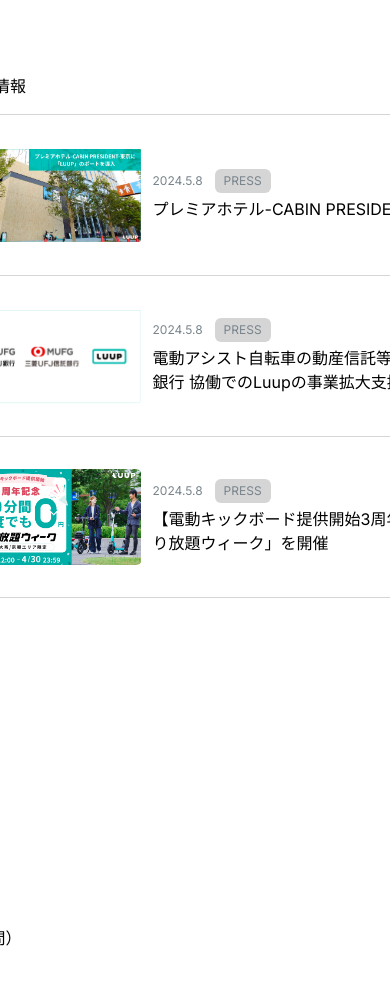
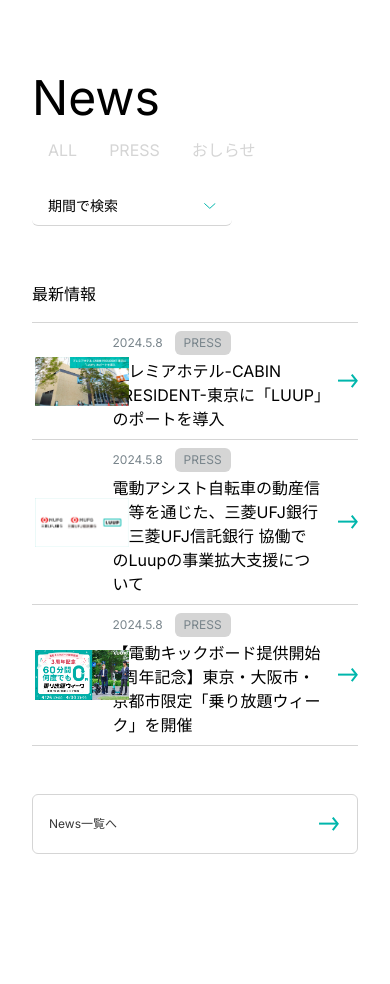
Before and after one commit to nyantama0616/clone-luup, a Next.js app: page / in a window 390 px wide. Shown: the part 7520-8504 px from the top of the page. Built offline with nearby package versions, Linux system fonts and the light colour scheme.

Commit message:
Newsをスマホ対応させてみた

```diff
--- a/src/commons/components/atoms/ImageZoomable/ImageZoomable.tsx
+++ b/src/commons/components/atoms/ImageZoomable/ImageZoomable.tsx
@@ -6,12 +6,14 @@
 interface ImageZoomableProps extends GeneralProps2 {
     imageInfo: IImageInfo;
     isHovered?: boolean;
+    rounded?: boolean;
 }
 
 // TODO: 最初にunhoveredのクラスがついてしまう
-function ImageZoomable({ imageInfo, className = '', isHovered = false }: ImageZoomableProps): JSX.Element {
+function ImageZoomable({ imageInfo, className = '', isHovered = false, rounded=true }: ImageZoomableProps): JSX.Element {
     const hoverClassName = isHovered ? 'image-zoomable-hovered' : 'image-zoomable-unhovered';
-    const _className = `flex justify-center items-center overflow-hidden rounded-md ${className}`;
+    const roundedClassName = rounded ? 'rounded-md' : '';
+    const _className = `flex justify-center items-center overflow-hidden ${roundedClassName} ${className}`;
     const childClassName = `bg-center bg-cover ${hoverClassName}`;
     const bgImage = `url(${imageInfo.path})`;
 
--- a/src/commons/components/organisms/News/News.tsx
+++ b/src/commons/components/organisms/News/News.tsx
@@ -7,15 +7,19 @@
 import ArrowRightIcon from "@/commons/assets/icons/arrow-right.svg";
 import ImageZoomable from "../../atoms/ImageZoomable/ImageZoomable";
 import { useState } from "react";
+import { useMediaQuery, mediaQuery } from "@/commons/hooks/useMediaQuery";
 
 function News() {
+    const isMobile = useMediaQuery(mediaQuery.sp);
+    const imageWidth = isMobile ? 94 : 178;
+
     return (
         <div className="flex justify-center">
-            <div className="flex space-x-24 w-[1250px] bg-white px-24 pb-16 rounded-md relative">
-                <div className="col-span-1 flex flex-col space-y-4 w-[200px] h-[370px] pt-16 sticky top-0">
+            <div className="flex flex-col space-y-12 md:space-y-0 md:flex-row md:space-x-24 w-full md:w-[1250px] bg-white px-8 md:px-24 pb-16 rounded-md relative">
+                <div className="flex flex-col space-y-4 md:w-[200px] md:h-[370px] pt-16 md:sticky top-0">
                     <div>
                         <h1 className="text-5xl mb-2">News</h1>
-                        <ul>
+                        <ul className="flex md:flex-col">
                             <li>
                                 <LinkButtonPlain label="ALL" textAlign="left" className="text-gray-200"/>
                             </li>
@@ -30,19 +34,21 @@
                         </ul>
                     </div>
 
-                    <DropdownPeriod className="h-12 text-sm"/>
+                    <DropdownPeriod className="w-[200px] h-12 text-sm z-10"/>
 
-                    <LinkButtonWithIcon label="News一覧へ" className="text-sm"/>
+                    <LinkButtonWithIcon label="News一覧へ" className="hidden md:flex w-[200px] text-sm"/>
                 </div>
 
-                <div className="col-span-3 pt-16 w-[750px]">
+                <div className="md:pt-16 md:w-[750px]">
                     <h5 className="pb-4">最新情報</h5>
                     <ul>
-                        <NewsItem imageInfo={ImageInfos.News0.changeWidth(178)} date={new Date()} title="プレミアホテル-CABIN PRESIDENT-東京に「LUUP」のポートを導入"/>
-                        <NewsItem imageInfo={ImageInfos.News1.changeWidth(178)} date={new Date()} title="電動アシスト自転車の動産信託等を通じた、三菱UFJ銀行と三菱UFJ信託銀行 協働でのLuupの事業拡大支援について"/>
-                        <NewsItem imageInfo={ImageInfos.News2.changeWidth(178)} date={new Date()} title="【電動キックボード提供開始3周年記念】東京・大阪市・京都市限定「乗り放題ウィーク」を開催" className="border-b"/>
+                        <NewsItem imageInfo={ImageInfos.News0.changeWidth(imageWidth)} date={new Date()} title="プレミアホテル-CABIN PRESIDENT-東京に「LUUP」のポートを導入"/>
+                        <NewsItem imageInfo={ImageInfos.News1.changeWidth(imageWidth)} date={new Date()} title="電動アシスト自転車の動産信託等を通じた、三菱UFJ銀行と三菱UFJ信託銀行 協働でのLuupの事業拡大支援について"/>
+                        <NewsItem imageInfo={ImageInfos.News2.changeWidth(imageWidth)} date={new Date()} title="【電動キックボード提供開始3周年記念】東京・大阪市・京都市限定「乗り放題ウィーク」を開催" className="border-b"/>
                     </ul>
                 </div>
+
+                <LinkButtonWithIcon label="News一覧へ" className="md:hidden w-full h-[60px] text-xs" />
             </div>
         </div>
     );
@@ -63,9 +69,9 @@
 
     return (
         <li className={_className}>
-            <a className="grid grid-cols-4 pt-8 pb-8 gap-4" href="#" onMouseEnter={handleMouseEnter} onMouseLeave={handleMouseLeave}>
+            <a className="grid grid-cols-4 py-2 md:py-8 md:gap-4 items-center" href="#" onMouseEnter={handleMouseEnter} onMouseLeave={handleMouseLeave}>
                 {/* <MyImage info={imageInfo} /> */}
-                <ImageZoomable imageInfo={imageInfo} isHovered={isHovered} className="w-[180px] h-[96px]"/>
+                <ImageZoomable imageInfo={imageInfo} isHovered={isHovered} className="w-[100px] h-[50px] md:w-[180px] md:h-[96px]" rounded={false} />
                 <div className="col-span-3 flex flex-col space-x-2 space-y-1 justify-center">
                     <div className="flex items-center space-x-3 ml-2">
                         <p className="text-gray-300 text-xs">{getDate(date)}</p>
```
